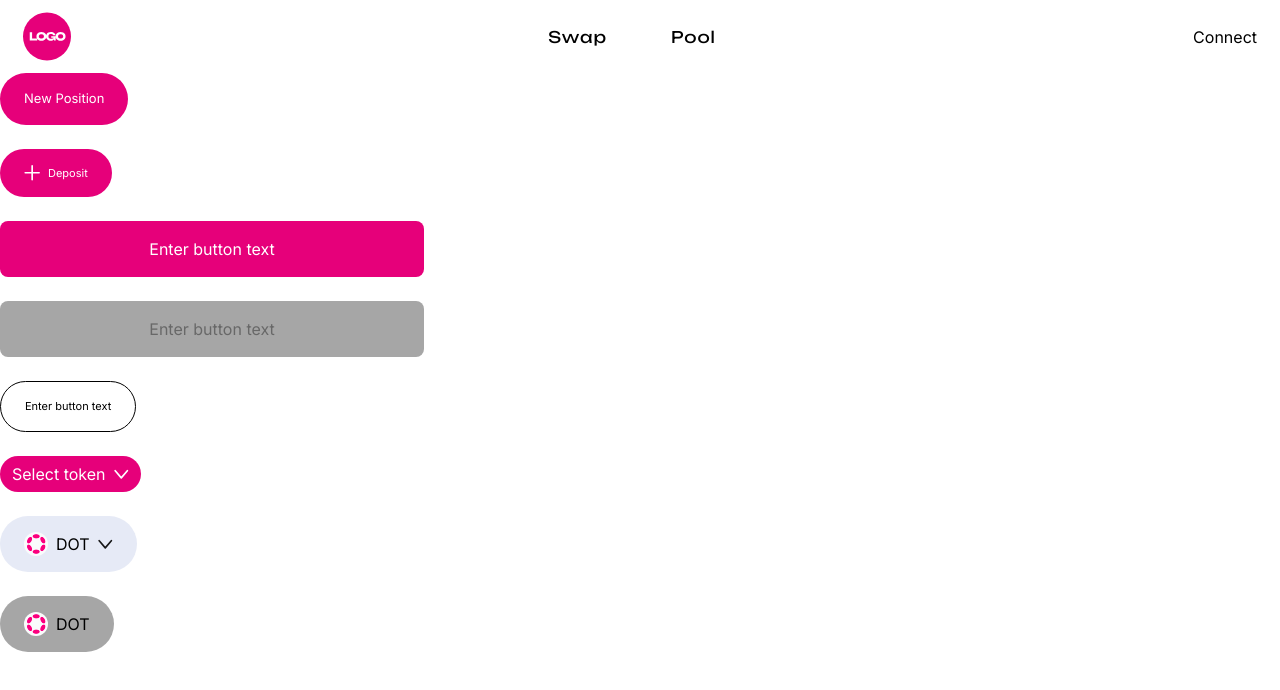
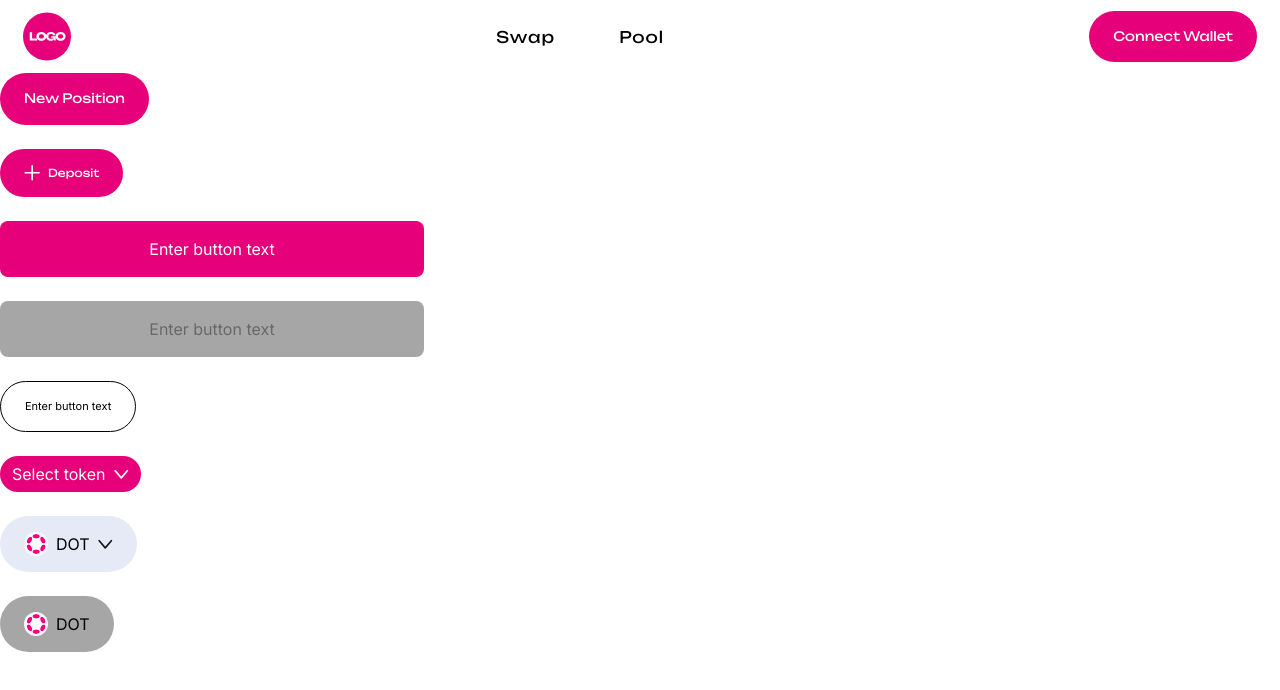
Before and after one commit to MVPWorkshop/dot-acp-ui, a React (Vite) app: page / in a window 1280 px wide. Shown: the top 690 px of the page. Built offline with nearby package versions, Linux system fonts and the light colour scheme.

Commit message:
refactor: merge dev-add button in top nav

```diff
--- a/src/App.tsx
+++ b/src/App.tsx
@@ -1,12 +1,10 @@
 import { FC } from "react";
-// import {ReactComponent as Logo} from "./assets/img/logo.svg";
 import { RouterProvider } from "react-router-dom";
 import router from "./app/router";
 
 const App: FC = () => {
   return (
     <div className="">
-      {/* <Logo className="w-48"/> */}
       <RouterProvider router={router} />
     </div>
   );
--- a/src/components/atom/Button/style.scss
+++ b/src/components/atom/Button/style.scss
@@ -4,7 +4,7 @@ button {
   }
 
   &.btn-primary {
-    @apply justify-center gap-2 rounded-full px-6 py-4 font-inter font-normal text-white hover:bg-black bg-[#E6007A];
+    @apply justify-center gap-2 rounded-full px-6 py-4 font-unbounded-variable font-normal text-white hover:bg-black bg-[#E6007A];
   }
 
   &.btn-secondary {
@@ -24,10 +24,10 @@ button {
   }
 
   &.btn-disabled {
-    @apply bg-[#a6a6a6] text-black hover:bg-[#a6a6a6] hover:text-black;
+    @apply bg-text-color-disabled-light text-black hover:bg-[#a6a6a6] hover:text-black;
   }
 
   &.btn-interactive-disabled {
-    @apply bg-[#a6a6a6] text-[#686868] hover:bg-[#a6a6a6] hover:text-[#686868];
+    @apply bg-text-color-disabled-light text-[#686868] hover:bg-[#a6a6a6] hover:text-[#686868];
   }
 }
--- a/src/components/organism/HeaderTopNav/index.tsx
+++ b/src/components/organism/HeaderTopNav/index.tsx
@@ -2,6 +2,7 @@ import { useState } from "react";
 import { NavLink } from "react-router-dom";
 import { POOLS_ROUTE, SWAP_ROUTE } from "../../../app/router/routes.ts";
 import { ReactComponent as Logo } from "../../../assets/img/logo-icon.svg";
+import Button from "../../atom/Button/index.tsx";
 
 const HeaderTopNav = () => {
   const [activeLink, setActiveLink] = useState<string | null>("swap");
@@ -10,7 +11,7 @@ const HeaderTopNav = () => {
       <div>
         <Logo className="" />
       </div>
-      <div className="flex gap-16 text-textColor-label-light">
+      <div className="text-textColor-label-light flex gap-16">
         <NavLink
           to={SWAP_ROUTE}
           className={`font-unbounded-variable tracking-[.96px] ${
@@ -31,7 +32,9 @@ const HeaderTopNav = () => {
         </NavLink>
       </div>
       <div>
-        <button>Connect</button>
+        <Button onClick={() => console.log("click")} variant="primary" size="large">
+          Connect Wallet
+        </Button>
       </div>
     </nav>
   );
```
